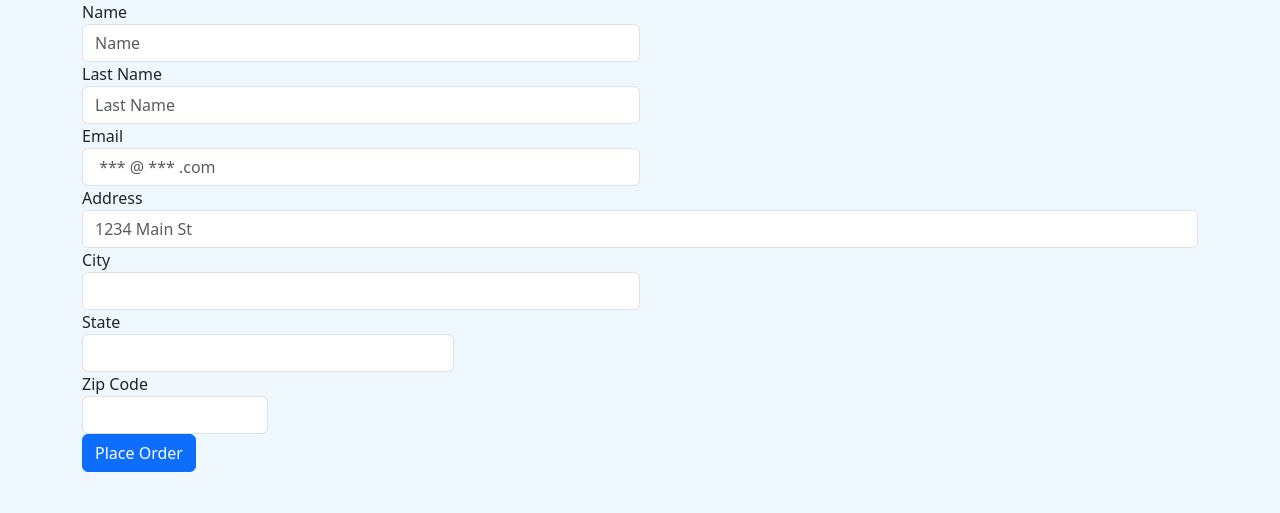
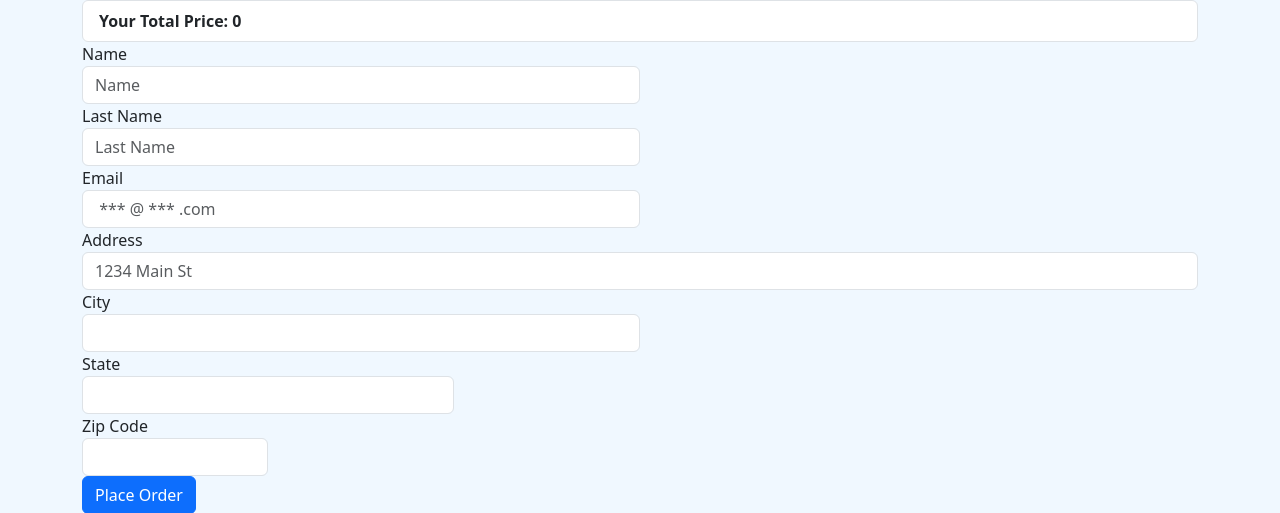
Before and after one commit to Mahdi-fatemii/CommercialWeb, a Django app: page /checkout/ in a window 1280 px wide. Shown: the top 513 px of the page. Run offline with Django 5.2, Linux system fonts and the light colour scheme; some libraries are stand-ins or nearby versions.

Commit message:
calculating total prices using js

```diff
--- a/shop/templates/shop/checkout.html
+++ b/shop/templates/shop/checkout.html
@@ -64,14 +64,19 @@
         }
         var item;
         var itemString;
+        let total = 0;
         for (item in cart) {
             let name = cart[item][1];
             let quantity = cart[item][0];
+            let price = cart[item][2];
+            total = total + cart[item][2];
 
-            itemString = `<li class="list-group-item" xmlns="http://www.w3.org/1999/html">Product Name: ${name}  </br>  Quantity: ${quantity}</li>`
+            itemString = `<li class="list-group-item">Product Name: ${name}<br><span class="">Price of (${quantity}) </span><span class="">  ${name}: $${price}</span></li>`
             $('#item_list').append(itemString);
-
         }
+        totalPrice = `<li class="list-group-item d-flex justify-content-between align-items-center"><b>Your Total Price:
+             ${total}</b></li>`
+        $('#item_list').append(totalPrice);
         $('#cart_items').val(JSON.stringify(cart));
     </script>
 
```
